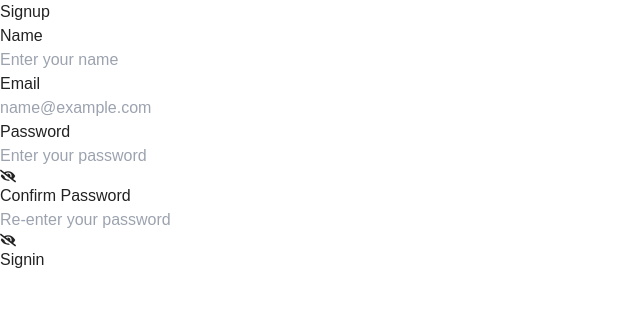
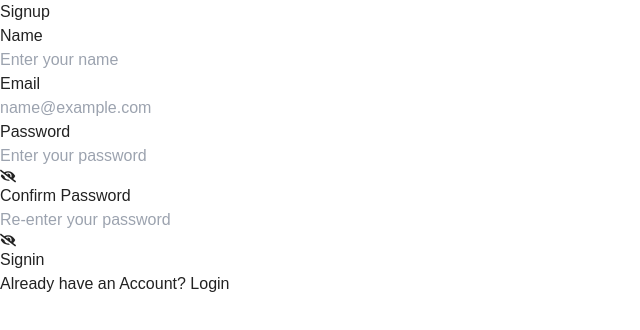
Before and after one commit to aswanth-kt/React_Form, a React (Vite) app: page /signup in a window 1280 px wide. Shown: the top 330 px of the page, without its empty margins (0-640 px from the left). Built offline with nearby package versions, Linux system fonts and the light colour scheme.

Commit message:
feat: add navigation links between login and signup pages

```diff
--- a/src/pages/Login.jsx
+++ b/src/pages/Login.jsx
@@ -1,6 +1,7 @@
 import { useState } from "react"
 import InputForm from "../components/InputForm"
 import { validteLogin } from "../utils/validators";
+import { Link } from "react-router-dom";
 
 
 const Login = () => {
@@ -81,6 +82,16 @@
           Login
         </button>
 
+        <p className="text-sm mt-4 text-center text-gray-500">
+          Don't have an Account? <span> </span>
+          <Link
+            to="/signup"
+            className="text-blue-500 hover:text-blue-800"
+          >
+            Signup
+          </Link>
+        </p>
+
       </form>
 
     </div>
--- a/src/pages/Signup.jsx
+++ b/src/pages/Signup.jsx
@@ -1,7 +1,7 @@
 import { useState } from "react";
 import InputForm from "../components/InputForm"
 import { validateSignup } from "../utils/validators";
-import { useNavigate } from "react-router-dom";
+import { Link, useNavigate } from "react-router-dom";
 
 
 const Signup = () => {
@@ -150,6 +150,16 @@
           {loading ? "Creating Account..." : "Signin"}
         </button>
 
+        <p className="text-sm mt-4 text-center text-gray-500">
+          Already have an Account? <span> </span>
+          <Link
+            to="/login"
+            className="text-blue-500 hover:text-blue-800"
+          >
+            Login
+          </Link>
+        </p>
+
       </form>
 
     </div>
```
